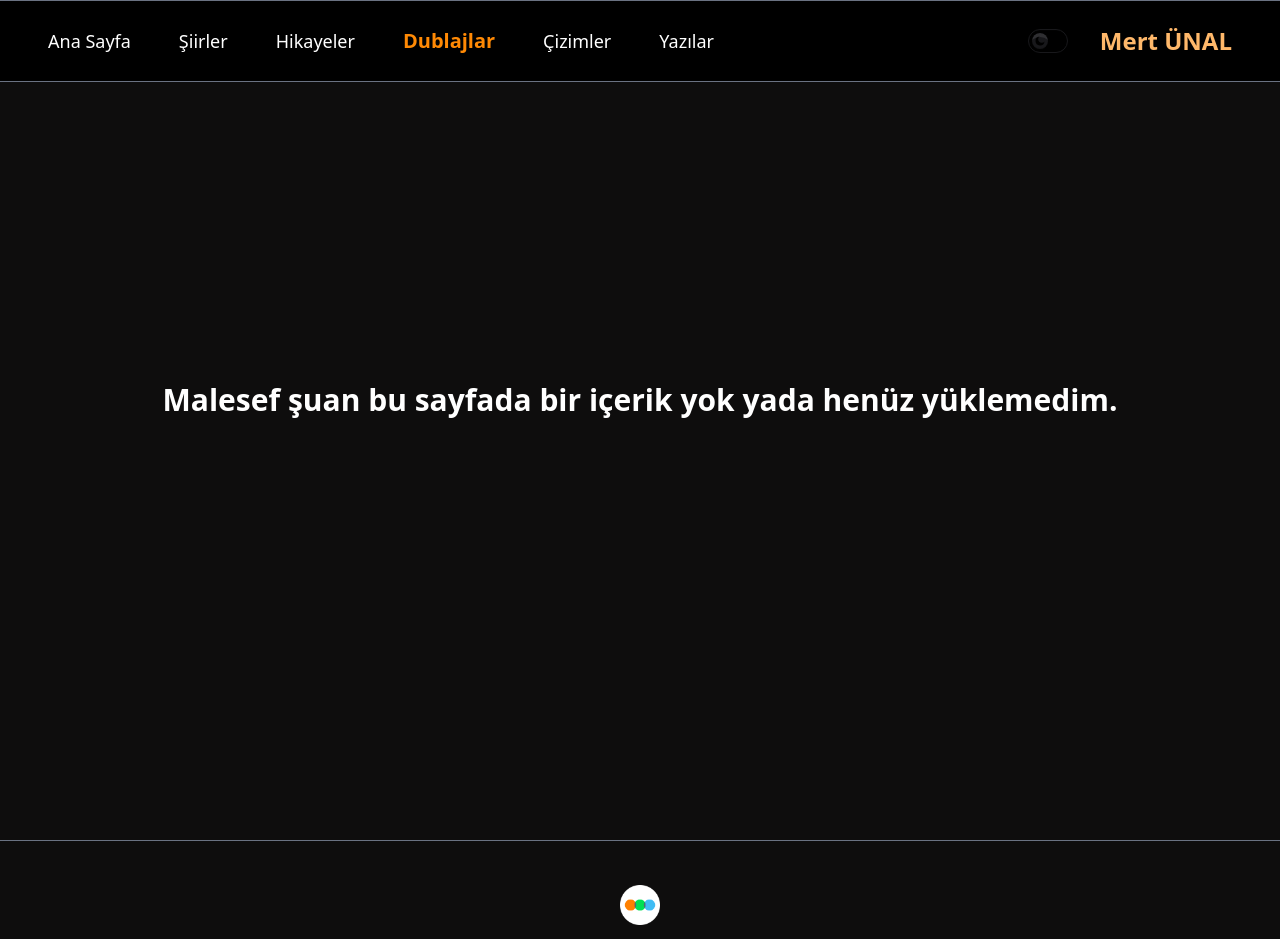
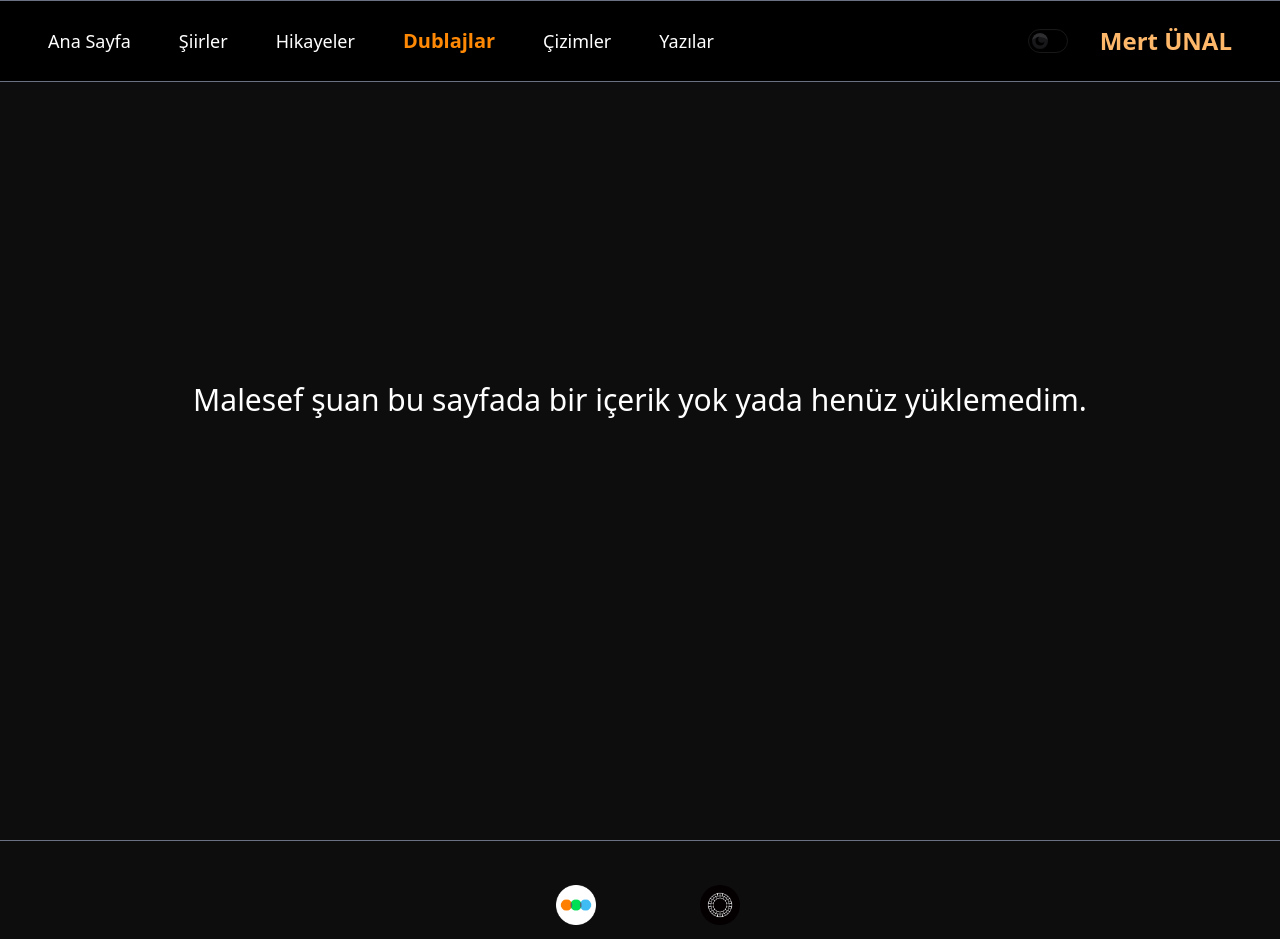
Before and after one commit to mert-unl/my-blog, a React (Vite) app: page /dubs in a window 1280 px wide. Shown: the top 939 px of the page. Built offline with nearby package versions, Linux system fonts and the light colour scheme.

Commit message:
vsco link added

```diff
--- a/src/Components/Empty.jsx
+++ b/src/Components/Empty.jsx
@@ -2,7 +2,7 @@ import React from 'react'
 
 function  Empty () {
   return (
-        <div className="h-screen flex flex-col justify-center items-center text-center font-bold text-lg px-4 md:text-3xl">
+        <div className="h-screen flex flex-col justify-center items-center text-center  text-lg px-4 md:text-3xl">
           Malesef şuan bu sayfada bir içerik yok yada henüz yüklemedim.</div>
   )
 }
--- a/src/Components/Footer.jsx
+++ b/src/Components/Footer.jsx
@@ -12,6 +12,7 @@ const year = new Date().getFullYear();
                 <div className="border-t-1 border-gray-500"></div>
                  <div className="flex flex-row justify-center gap-12">
                     <LogoAndLink link="https://letterboxd.com/troemanes/" name="LetterBoxd" img="/letterboxd.png"/>
+                    <LogoAndLink link="https://vsco.co/troemanes/gallery" name="VSCO" img="/vsco.png"/>
 
                 </div>
                 <p className="text-center py-6">Bu blog <span className="underline">{user.name}</span> tarafından yapılmıştır.<br></br>  © {new Date().getFullYear()} Tüm hakları saklıdır.</p>
@@ -24,7 +25,7 @@ const year = new Date().getFullYear();
 function LogoAndLink ({img,name,link}){
     return(<div className="flex flex-col   hover:text-orange-300 p-5 mt-6 text-center items-center align-center justify-center ">
         <a href={link} target="_blank">
-         <img   className="object-contain size-10 w-full" src={img}/>
+         <img   className="object-contain size-10 w-full rounded-full" src={img}/>
          <p className="py-3 text-center text-sm  font-medium">{name}</p>
          </a>
     </div>)
--- a/src/index.css
+++ b/src/index.css
@@ -5,10 +5,11 @@
 
 :root {
  background-color: #0e0d0d;
+
  color: white;
    line-height: 1.2;
      color-scheme: light dark;
-        transition: background-color 1.2s ease-in;
+        transition: background-color 1.2s ease-out;
 
      --accent1:  rgb(0, 0, 0);
      --accent2: white;
@@ -17,7 +18,7 @@
 
 .light{
  background-color: #fffffff3;
-transition: background-color 1.2s ease-in;
+transition: background-color 1.2s ease-out;
  color: rgb(0, 0, 0);
    line-height: 1.2;
      color-scheme: light dark;
```
Also changed, not shown: src/Components/Navigation.jsx (+8 -2 lines), public/vsco.png (added).
